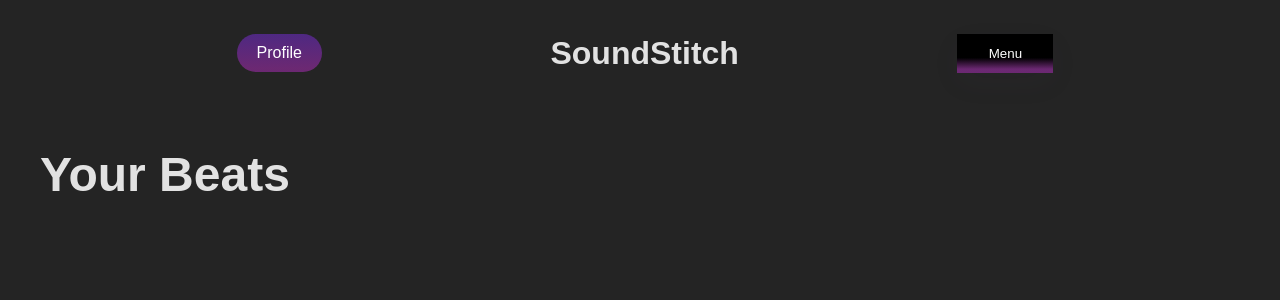
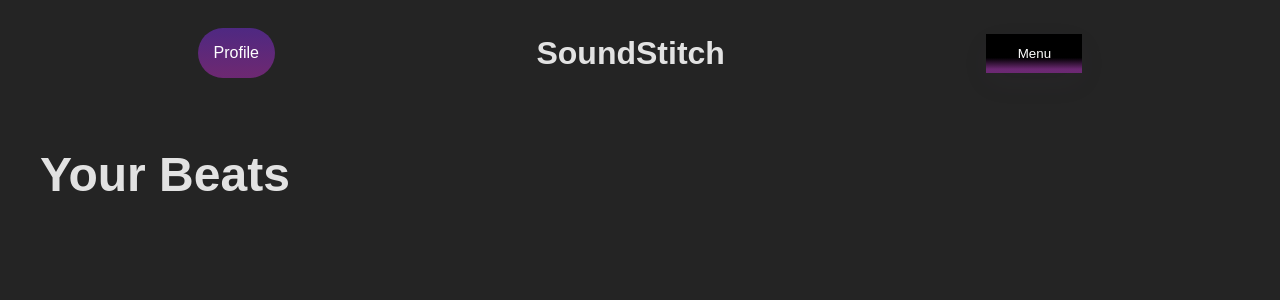
Before and after one commit to DiegoLandaeta03/RetroBeat, a React (Vite) app in the folder front-end/: page /1 in a window 1280 px wide. Shown: the top 300 px of the page. Built offline with nearby package versions, Linux system fonts and the light colour scheme.

Commit message:
[react] Changed logout to use .env for backend location as well as changed the spacing of the navbar itself.

```diff
--- a/front-end/src/Navbar.css
+++ b/front-end/src/Navbar.css
@@ -1,14 +1,18 @@
+.navContainer {
+    display: flex;
+    justify-content: center;
+}
+
 .nav {
-    width: 100%;
+    width: 70%;
     display: flex;
     align-items: center;
-    justify-content: space-evenly;
+    justify-content: space-between;
 }
 
 .profileIcon {
     border-radius: 200px;
-    padding: 10px 20px;
-    margin: 10px;
+    padding: 1em 1em;
     color: white;
     border: none;
     cursor: pointer;
--- a/front-end/src/Navbar.jsx
+++ b/front-end/src/Navbar.jsx
@@ -16,7 +16,7 @@ function Navbar({ username }) {
 
     const handleLogout = () => {
         try {
-            fetch('http://localhost:3000/logout', {
+            fetch(`${import.meta.env.VITE_BACKEND_ADDRESS}/logout`, {
                 method: 'DELETE',
                 headers: {
                     'Content-Type': 'application/json'
@@ -42,6 +42,7 @@ function Navbar({ username }) {
     }
 
     return (
+        <div className='navContainer'>
             <div className='nav'>
                 <button className='profileIcon'>Profile</button>
                 <h1>SoundStitch</h1>
@@ -62,6 +63,7 @@ function Navbar({ username }) {
                     )}
                 </div>
             </div>
+        </div>
     )
 }
 
```
Lines whose indentation alone changed are shown as unchanged.
